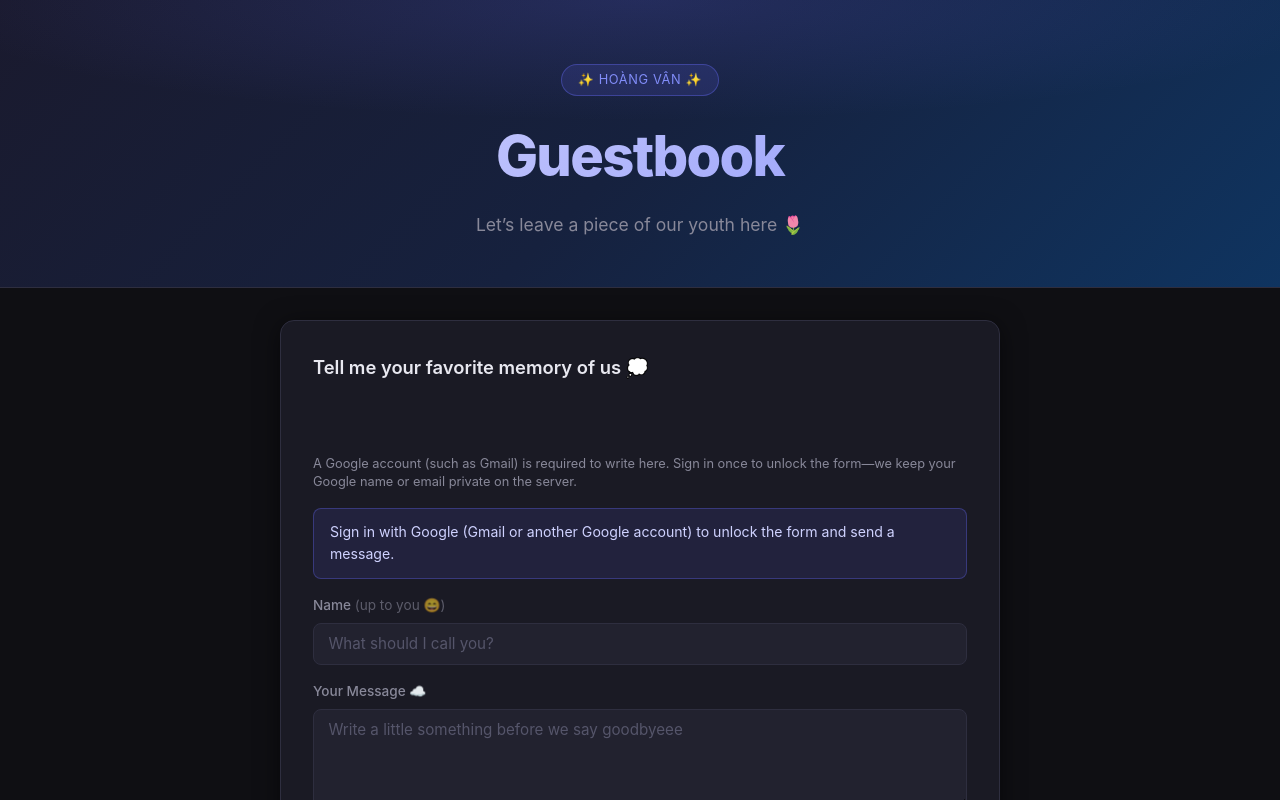
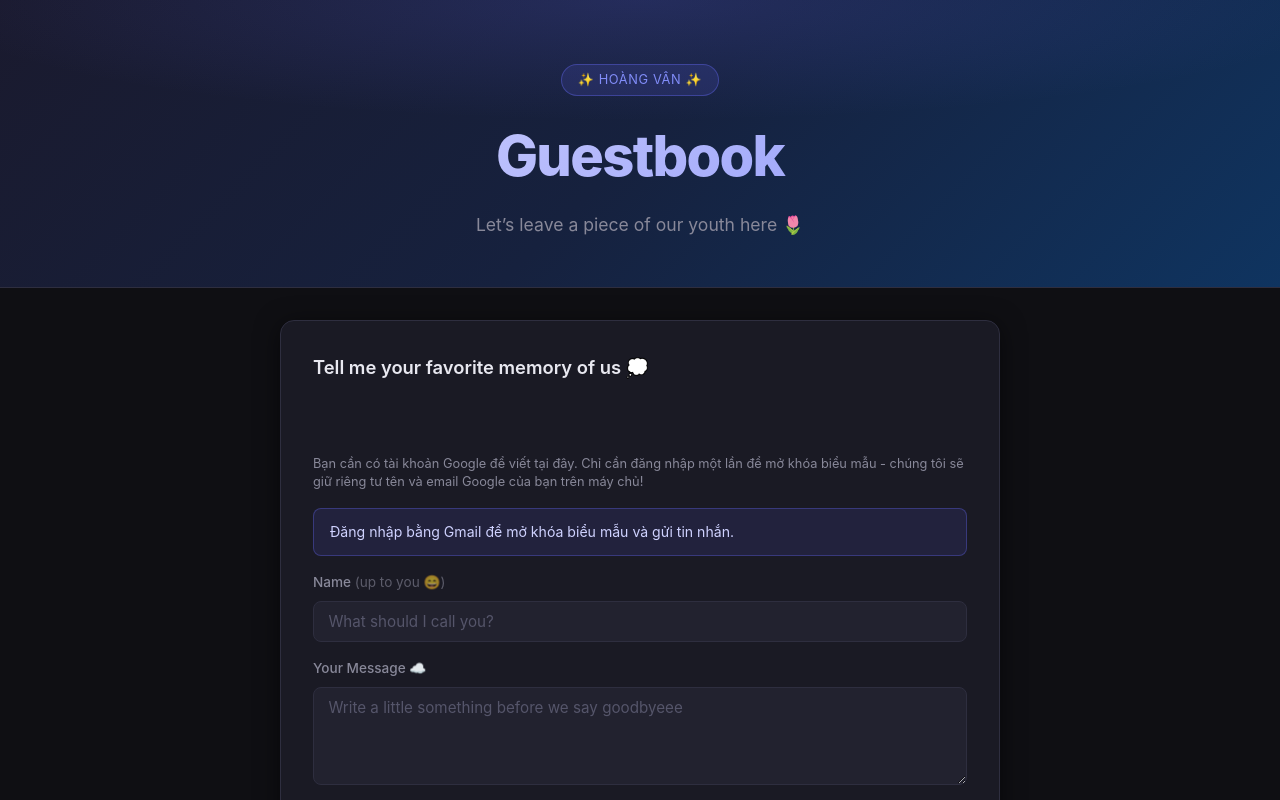
Before and after one commit to hoangvancutephomaique/Memories, a React (Vite) app in the folder frontend/: page / in a window 1280 px wide. Shown: the top 800 px of the page. Built offline with nearby package versions, Linux system fonts and the light colour scheme; no server answers.

Commit message:
updated note

```diff
--- a/frontend/src/App.css
+++ b/frontend/src/App.css
@@ -202,9 +202,9 @@ input.error, textarea.error { border-color: var(--danger); }
 
 .google-ok {
   font-size: 0.82rem;
-  color: var(--success-text);
-  background: var(--success-bg);
-  border: 1px solid var(--success-border);
+  color: var(--accent-hover);
+  background: rgba(99, 102, 241, 0.12);
+  border: 1px solid rgba(99, 102, 241, 0.4);
   border-radius: var(--radius-sm);
   padding: 0.45rem 0.7rem;
 }
--- a/frontend/src/App.tsx
+++ b/frontend/src/App.tsx
@@ -436,12 +436,12 @@ export default function App() {
                     className="google-signin-slot"
                   />
                   <p className="google-auth-hint">
-                    A Google account (such as Gmail) is required to write here. Sign in once to unlock the form—we keep your Google name or email private on the server.
+                    Bạn cần có tài khoản Google để viết tại đây. Chỉ cần đăng nhập một lần để mở khóa biểu mẫu - chúng tôi sẽ giữ riêng tư tên và email Google của bạn trên máy chủ!
                   </p>
                 </>
               ) : (
                 <div className="google-connected">
-                  <p className="google-ok">You’re signed in with Google. You can write your message now; your Google display name and email (when Google provides them) are stored only on the server and are not shown on the guestbook.</p>
+                  <p className="google-ok">Bạn đã đăng nhập bằng Google. Bạn có thể viết tin nhắn ngay; tên và email Google của bạn chỉ được lưu riêng tư trên máy chủ.</p>
                   <button type="button" className="btn-ghost btn-google-out" onClick={disconnectGoogle}>
                     Sign out
                   </button>
@@ -451,7 +451,7 @@ export default function App() {
             </div>
             {!canWrite && (
               <div className="alert alert-auth-required">
-                Sign in with Google (Gmail or another Google account) to unlock the form and send a message.
+                Đăng nhập bằng Gmail để mở khóa biểu mẫu và gửi tin nhắn.
               </div>
             )}
             <div className="field">
```
